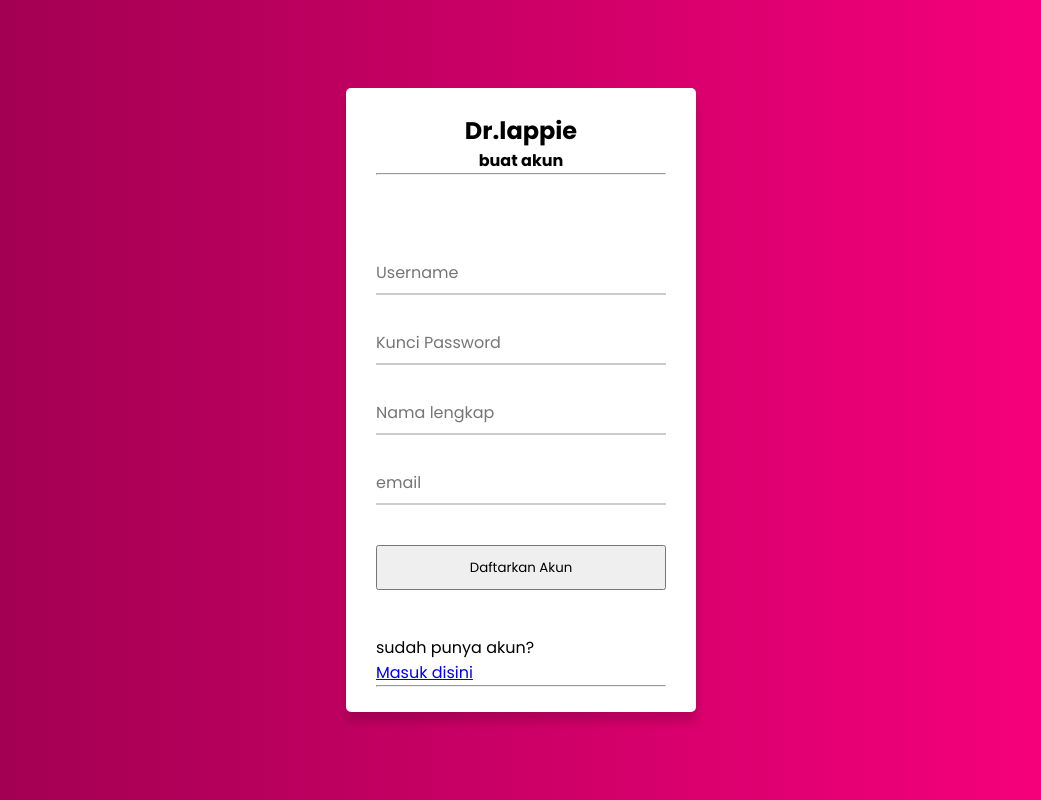
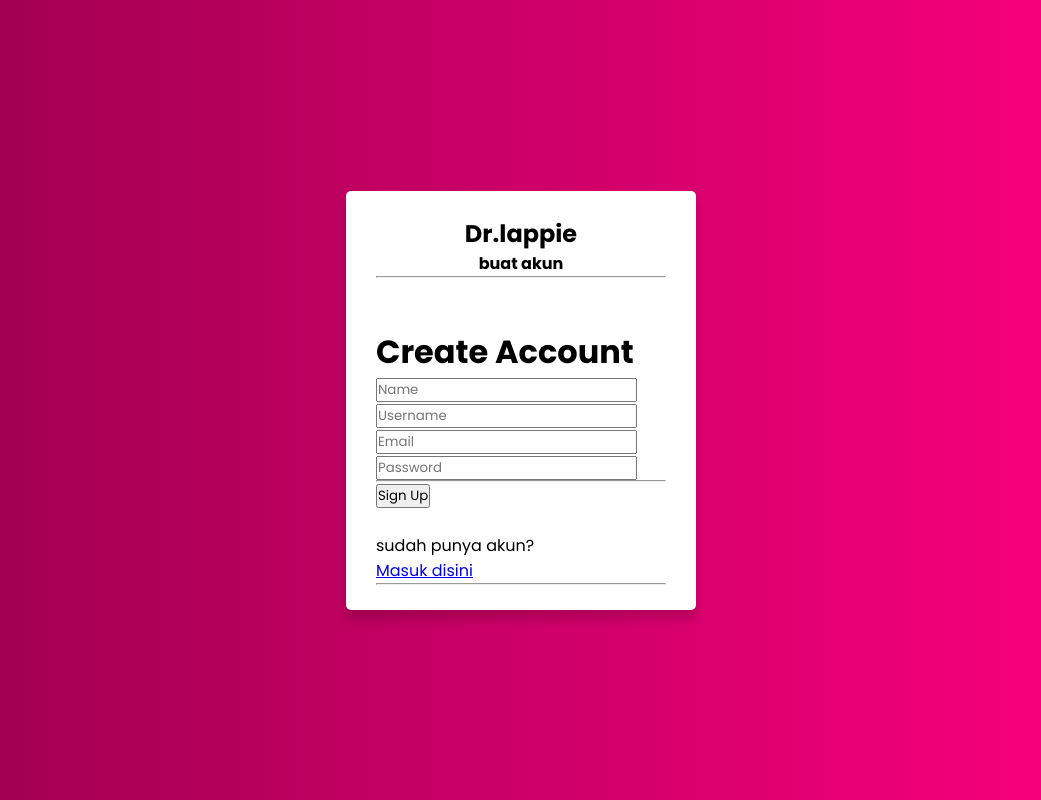
Before and after one commit to mahesaPinuntun/drLappie, a Flask app: template templates/smartphoneregister.html in a window 1280 px wide. Shown: the whole page, without its empty margins (119-1160 px from the left). Run offline with Flask 3, Linux system fonts and the light colour scheme; the template is opened without the code that fills it, so the values that code supplies are empty.

Commit message:
commit push

```diff
--- a/templates/smartphoneregister.html
+++ b/templates/smartphoneregister.html
@@ -177,21 +177,12 @@
         <br>
         <br>
         <form action="{{ url_for('register') }}" method="POST">
-            <div class="input-box underline">
-                <input type="text" id="username" placeholder="Username" name="username" required><br><br>
-            </div>
+				<h1>Create Account</h1>
 
-            <div class="input-box underline">
-                <input type="password" id="pw" name="pw" placeholder="Kunci Password" required><br><br>
-            </div>
-
-            <div class="input-box underline">
-                <input type="text" id="name" placeholder="Nama lengkap" name="name" required><br><br>
-            </div>
-
-            <div class="input-box underline">
-                <input type="email" id="email" name="email" placeholder="email" required><br><br>
-            </div>
+				<input type="text" name="name" placeholder="Name" required />
+				<input type="text" name="username" placeholder="Username" required />
+				<input type="email" name="email" placeholder="Email" required />
+				<input type="password" name="pw" placeholder="Password" required />
 
 				<div style="display:none;">
 					<label>Role:</label>
@@ -211,10 +202,8 @@
 
 
 				</div>
-
-
-            <button class="input-box button" type="submit">Daftarkan Akun</button>
-
+				<hr>
+				<button type="submit">Sign Up</button>
 			</form>
         <br>
         <div>
```
Lines whose indentation alone changed are shown as unchanged.
